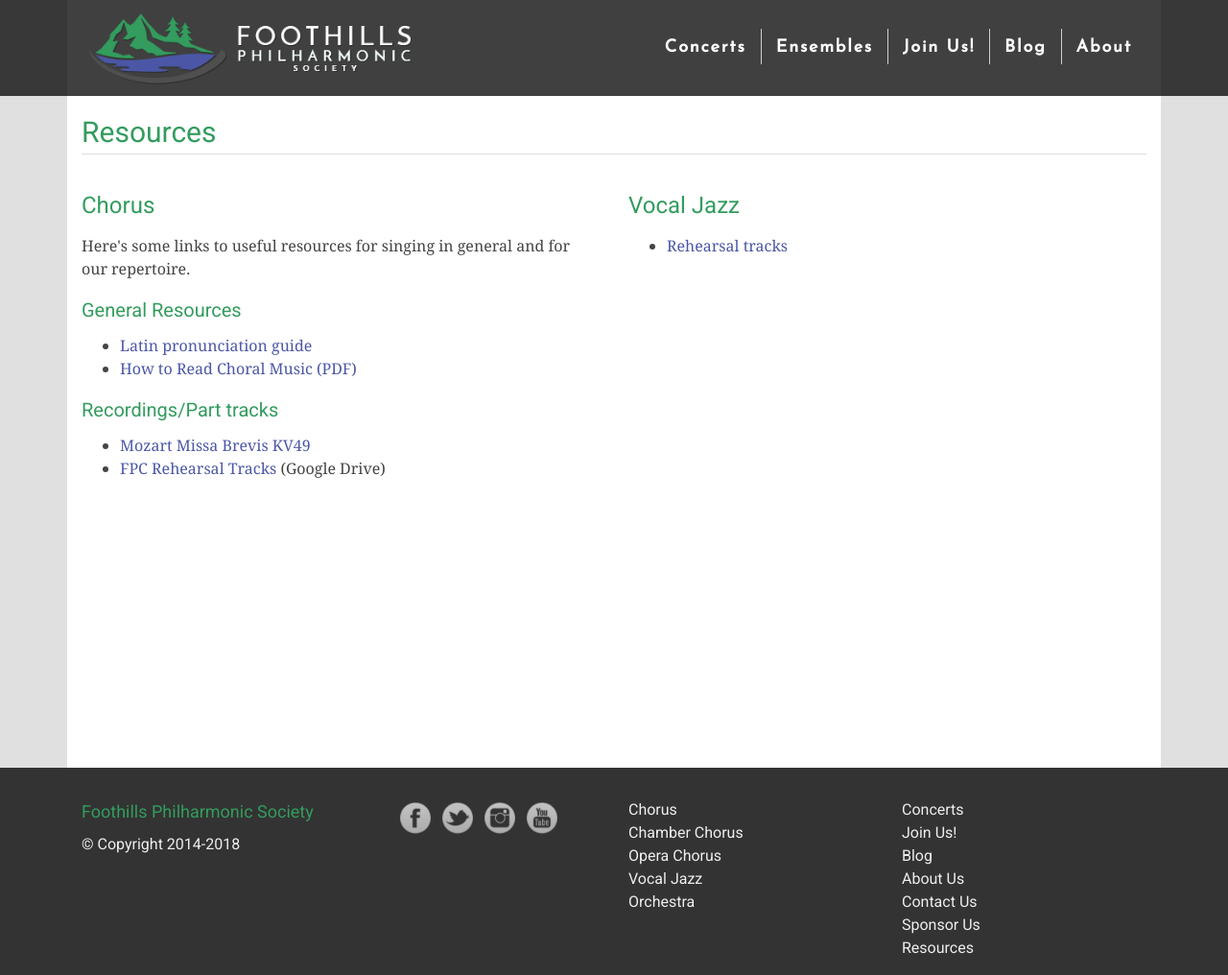
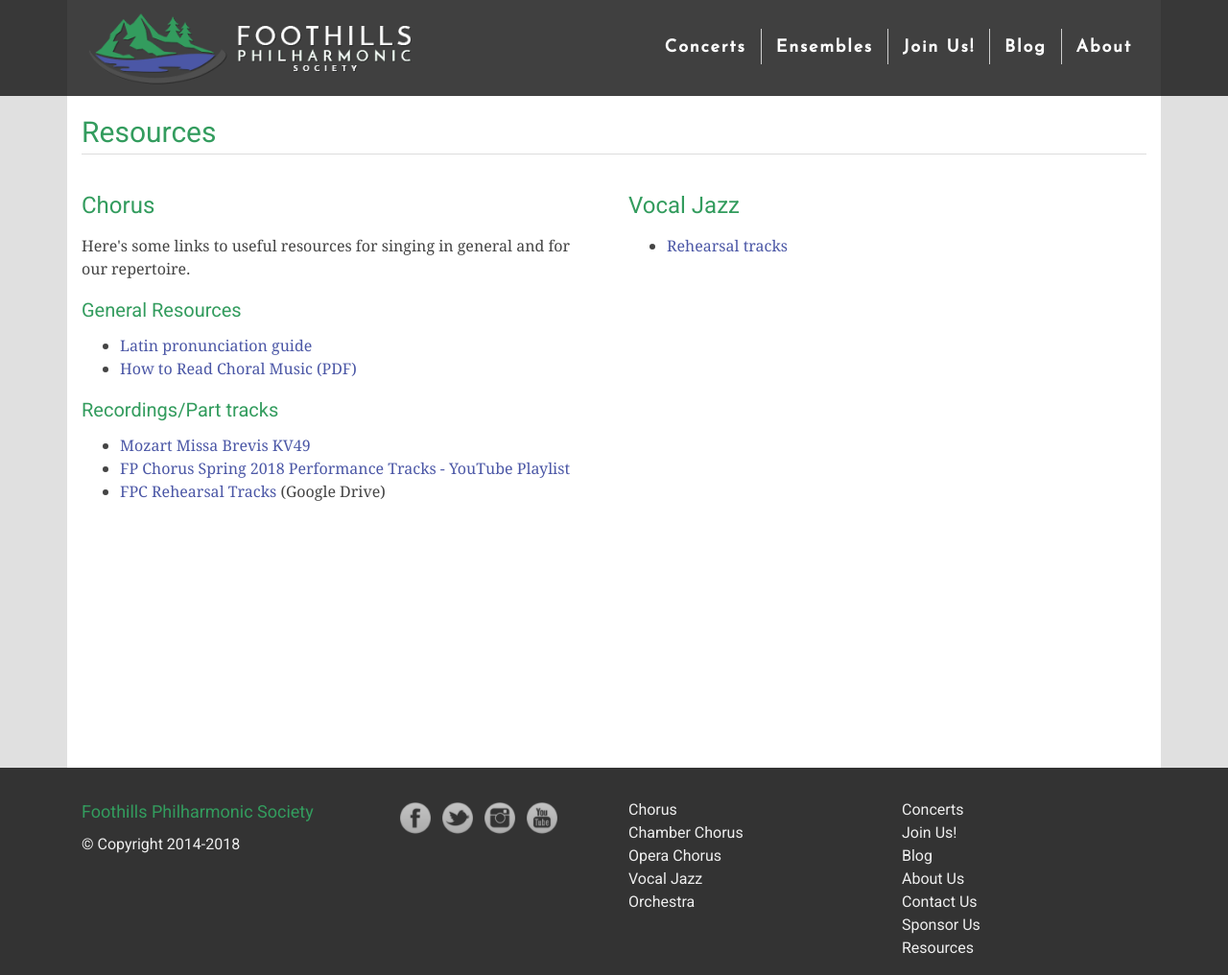
Before and after one commit to percyhanna/fps, a Jekyll site: the page built from resources.html, in a window 1280 px wide and 1016 px high. Shown: the whole window at 96% size. Built offline with Jekyll 4.4.1, drawn with Linux system fonts in a browser that asks for light colours; nearby versions of some CDN libraries; Markdown is read by kramdown in place of the engine named in the settings.

Commit message:
Add performance tracks playlist

```diff
--- a/resources.html
+++ b/resources.html
@@ -26,6 +26,7 @@
           <h4>Recordings/Part tracks</h4>
           <ul>
             <li><a href="http://www.cyberbass.com/Major_Works/Mozart_W_A/mozart_KV049_missa_brevis_g.htm" target="_blank">Mozart Missa Brevis KV49</a></li>
+            <li><a href="https://www.youtube.com/playlist?list=PLaxw2AIT9iiYd6YLmQOxOWvLJVSmrH8Q6" target="_blank">FP Chorus Spring 2018 Performance Tracks - YouTube Playlist</a></li>
             <li><a href="https://drive.google.com/drive/folders/0B4bI51UORmTRRi1kdnd3WG1HVm8?usp=sharing" target="_blank">FPC Rehearsal Tracks</a> (Google Drive)</li>
           </ul>
         </div>
```
